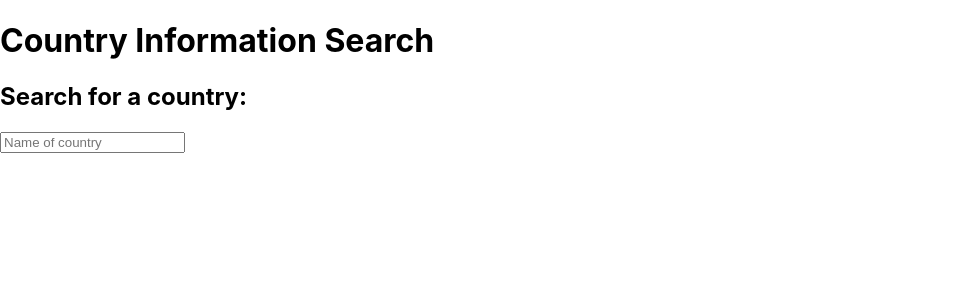
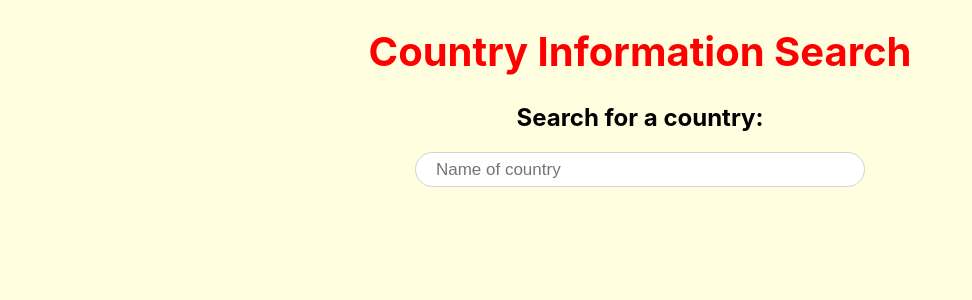
Before and after one commit to jloai009/Country-Information-Search, a React (Create React App) app in the folder front-end/: page / in a window 1280 px wide. Shown: the top 300 px of the page, without its empty margins (0-972 px from the left). Built offline with nearby package versions, Linux system fonts and the light colour scheme.

Commit message:
front-end: add css styling

```diff
--- a/front-end/src/index.css
+++ b/front-end/src/index.css
@@ -2,13 +2,22 @@
   box-sizing: border-box;
 }
 
+pre {
+  margin: 0 0 0 8px;
+  height: 100%;
+  display: flex;
+  align-items: center;
+}
+
 body {
-  margin: 0;
+  margin: 0 auto 90px;
   font-family: -apple-system, BlinkMacSystemFont, 'Segoe UI', 'Roboto', 'Oxygen',
     'Ubuntu', 'Cantarell', 'Fira Sans', 'Droid Sans', 'Helvetica Neue',
     sans-serif;
   -webkit-font-smoothing: antialiased;
   -moz-osx-font-smoothing: grayscale;
+  max-width: 600px;
+  background-color: lightyellow;
 }
 
 code {
@@ -16,6 +25,96 @@ code {
     monospace;
 }
 
+h1 {
+  font-size: 40px;
+  color: red;
+}
+
+h1,
+h3 {
+  text-align: center;
+}
+
+#search-bar-label {
+  text-align: center;
+}
+
+#search-bar {
+  background-color: white;
+  border: 1px solid lightgray;
+  width: 75%;
+  height: 35px;
+  border-radius: 25px;
+  margin: 0 auto;
+}
+
+#search-bar input,
+input:focus {
+  outline: none;
+  background-color: white;
+  border-style: hidden;
+  display: block;
+  padding-top: 2px;
+  width: 92%;
+  height: 100%;
+  margin: 0px auto;
+  font-size: 17px;
+}
+
+#no-found {
+  margin-left: 8px;
+  font-family: monospace;
+}
+
+#suggestions {
+  text-transform: capitalize;
+  font-size: 17px;
+  background-color: white;
+  display: block;
+  width: 71%;
+  margin: 0 auto;
+  border-radius: 12px;
+  min-height: 30px;
+}
+#suggestions ul {
+  list-style-type: none;
+  margin-top: 0;
+  padding-left: 0;
+}
+
+#suggestions ul li {
+  height: 30px;
+  border-bottom: 1px solid lightgray;
+}
+#suggestions ul li:last-child {
+  border-style: hidden;
+}
+#suggestions ul:hover {
+  cursor: pointer;
+}
+
 img {
   display: block;
+  max-width: 320px;
+  height: auto;
+  margin: 25px auto;
 }
+
+.country-info {
+  background-color: rgb(205, 254, 254);
+  border-radius: 15px;
+  padding: 15px;
+}
+
+.country-info div {
+  margin: 20px;
+}
+
+.country-title {
+  font-size: 25px;
+}
+
+.start-of-week,
+.currencies {
+  text-transform: capitalize;
+}
```
